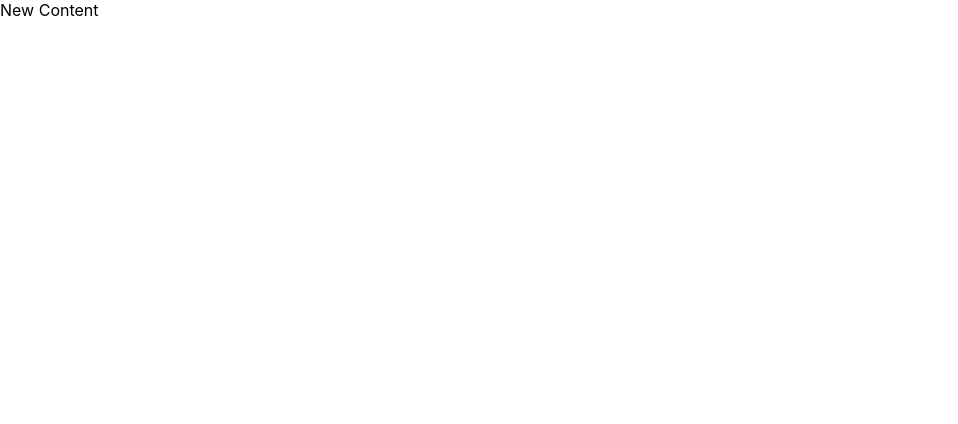
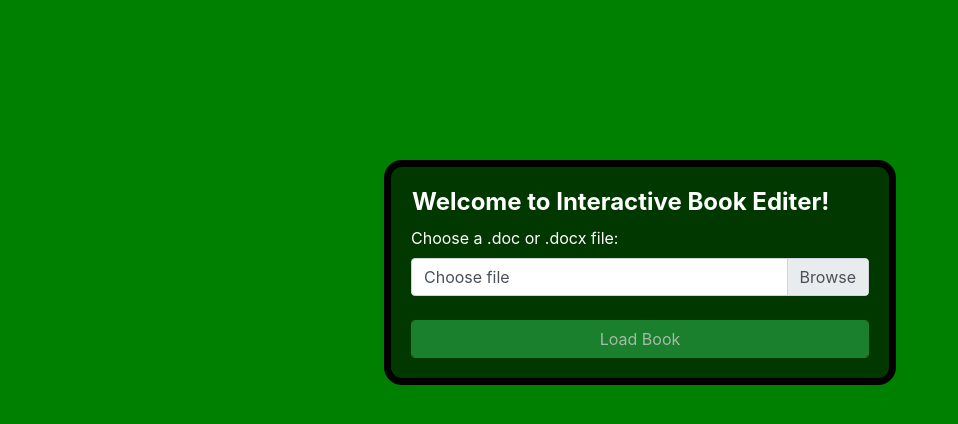
Before and after one commit to wwwsapir/interactive-book-editor, a React (Create React App) app: page /#/upload in a window 1280 px wide. Shown: the top 424 px of the page, without its empty margins (0-958 px from the left). Built offline with nearby package versions, Linux system fonts and the light colour scheme.

Commit message:
Added BookUploadForm component and redirect to it in App

```diff
--- a/package.json
+++ b/package.json
@@ -8,8 +8,11 @@
     "@testing-library/react": "^9.5.0",
     "@testing-library/user-event": "^7.2.1",
     "bootstrap": "^4.4.1",
+    "node-sass": "^4.14.0",
     "react": "^16.13.1",
     "react-dom": "^16.13.1",
+    "react-hook-form": "^5.6.0",
+    "react-router-dom": "^5.1.2",
     "react-scripts": "3.4.1"
   },
   "scripts": {
--- a/src/components/App.css
+++ /dev/null
@@ -1,38 +0,0 @@
-.App {
-  text-align: center;
-}
-
-.App-logo {
-  height: 40vmin;
-  pointer-events: none;
-}
-
-@media (prefers-reduced-motion: no-preference) {
-  .App-logo {
-    animation: App-logo-spin infinite 20s linear;
-  }
-}
-
-.App-header {
-  background-color: #282c34;
-  min-height: 100vh;
-  display: flex;
-  flex-direction: column;
-  align-items: center;
-  justify-content: center;
-  font-size: calc(10px + 2vmin);
-  color: white;
-}
-
-.App-link {
-  color: #61dafb;
-}
-
-@keyframes App-logo-spin {
-  from {
-    transform: rotate(0deg);
-  }
-  to {
-    transform: rotate(360deg);
-  }
-}
--- a/src/components/App.js
+++ b/src/components/App.js
@@ -1,8 +1,18 @@
 import React from "react";
-import "./App.css";
+import "./App.scss";
+import "bootstrap/dist/css/bootstrap.min.css";
+import BookUploadForm from "./BookUploadForm";
+import { Route, Switch, Redirect } from "react-router-dom";
 
-function App() {
-  return <div>New Content</div>;
-}
+const App = () => {
+  return (
+    <Switch>
+      <Redirect exact from="/" to="/upload" />
+      <Route path="/upload">
+        <BookUploadForm />
+      </Route>
+    </Switch>
+  );
+};
 
 export default App;
--- /dev/null
+++ b/src/components/App.scss
@@ -0,0 +1 @@
+@import "./.common";
--- /dev/null
+++ b/src/components/BookUploadForm.jsx
@@ -0,0 +1,86 @@
+import React, { useState, useEffect } from "react";
+import "./BookUploadForm.scss";
+import "bootstrap/dist/css/bootstrap.min.css";
+import { useForm } from "react-hook-form";
+
+const BookUploadForm = () => {
+  const { register, handleSubmit, watch, errors } = useForm({
+    mode: "onChange",
+  });
+  const [errMessage, setErrMessage] = useState("");
+  const [isLoading, setIsLoading] = useState(false);
+  const [filePath, setFilePath] = useState("");
+
+  const watchAllFields = watch();
+
+  const getFileName = (path) => {
+    return path.replace(/^.*[\\\/]/, "");
+  };
+
+  const onSubmit = (data) => {
+    setIsLoading(true);
+    console.log("Submit form called. fileName:", data.fileName);
+  };
+
+  const handleChange = (e) => {
+    const filePath = e.target.value;
+    const docPattern = /.*.docx?/;
+    if (docPattern.test(filePath)) {
+      setFilePath(e.target.value);
+      setErrMessage("");
+    } else {
+      setFilePath("");
+      setErrMessage(
+        "Please only select a file ending with either .doc or .docx"
+      );
+    }
+  };
+
+  return (
+    <div className="menu-bg">
+      <div className="menu-window">
+        <div className="menu">
+          <h4 className="menu-header">Welcome to Interactive Book Editer!</h4>
+          <form onSubmit={handleSubmit(onSubmit)}>
+            <label className="mr-1">Choose a .doc or .docx file: </label>
+            <div className="custom-file mb-2">
+              <input
+                type="file"
+                className="custom-file-input"
+                id="inputGroupFile01"
+                name="fileName"
+                ref={register({})}
+                onChange={handleChange}
+              />
+              <label className="custom-file-label">
+                {watchAllFields.fileName && filePath
+                  ? watchAllFields.fileName.length > 0
+                    ? watchAllFields.fileName[0].name
+                    : "Choose file"
+                  : "Choose file"}
+              </label>
+              {errMessage ? (
+                <li>
+                  <h6>
+                    <span className="badge badge-danger mt-2">
+                      {errMessage}
+                    </span>
+                  </h6>
+                </li>
+              ) : null}
+            </div>
+            <button
+              type="submit"
+              className="btn btn-success form-control mt-3"
+              disabled={isLoading || !filePath}
+            >
+              {isLoading ? "Please wait..." : "Load Book"}
+            </button>
+          </form>
+        </div>
+      </div>
+    </div>
+  );
+};
+
+export default BookUploadForm;
--- /dev/null
+++ b/src/components/BookUploadForm.scss
@@ -0,0 +1 @@
+@import "./.common";
--- a/src/index.js
+++ b/src/index.js
@@ -1,14 +1,19 @@
-import React from 'react';
-import ReactDOM from 'react-dom';
-import './index.css';
-import App from './components/App';
-import * as serviceWorker from './serviceWorker';
+import React from "react";
+import ReactDOM from "react-dom";
+import "./index.css";
+import App from "./components/App";
+import * as serviceWorker from "./serviceWorker";
+import { HashRouter, Route } from "react-router-dom";
 
 ReactDOM.render(
   <React.StrictMode>
-    <App />
+    <HashRouter>
+      <Route path="/">
+        <App />
+      </Route>
+    </HashRouter>
   </React.StrictMode>,
-  document.getElementById('root')
+  document.getElementById("root")
 );
 
 // If you want your app to work offline and load faster, you can change
```
Also changed, not shown: src/components/.common.scss (added), 2 other files (tests, documents, lock files or other folders).
